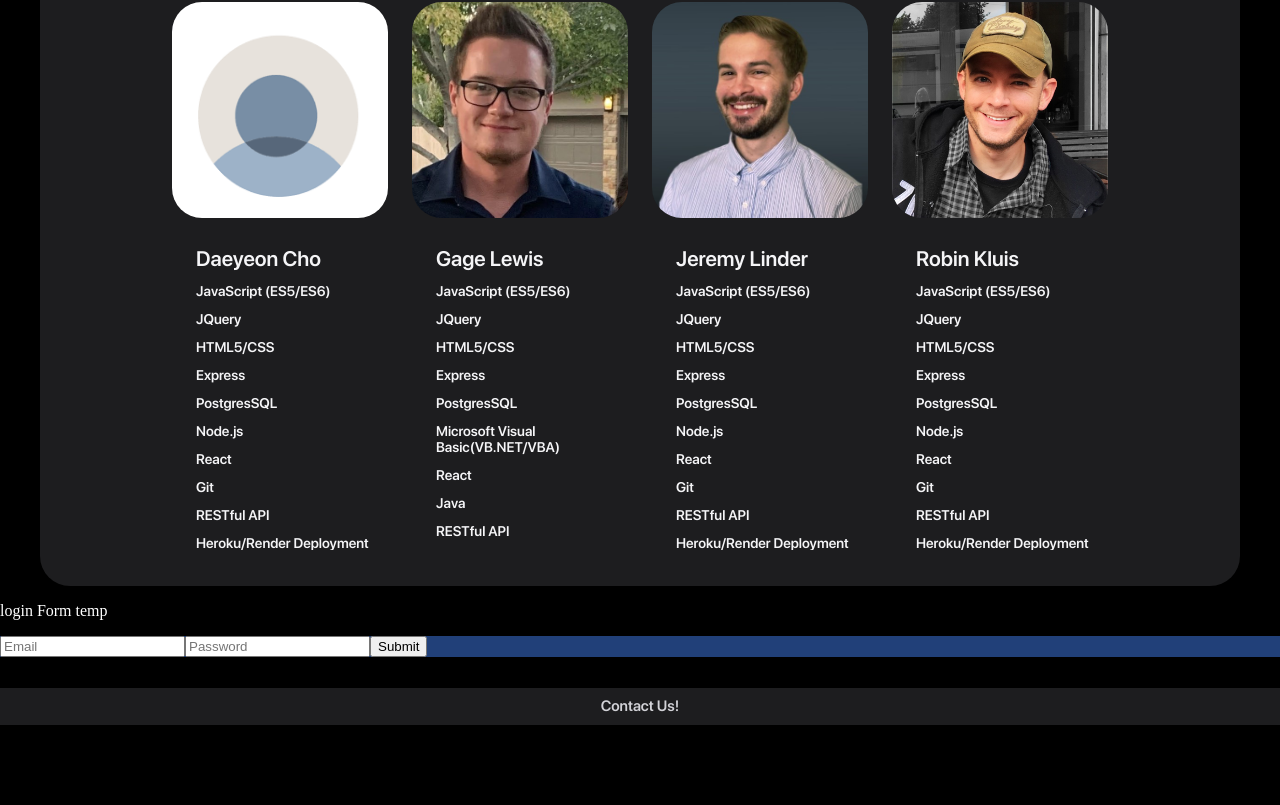
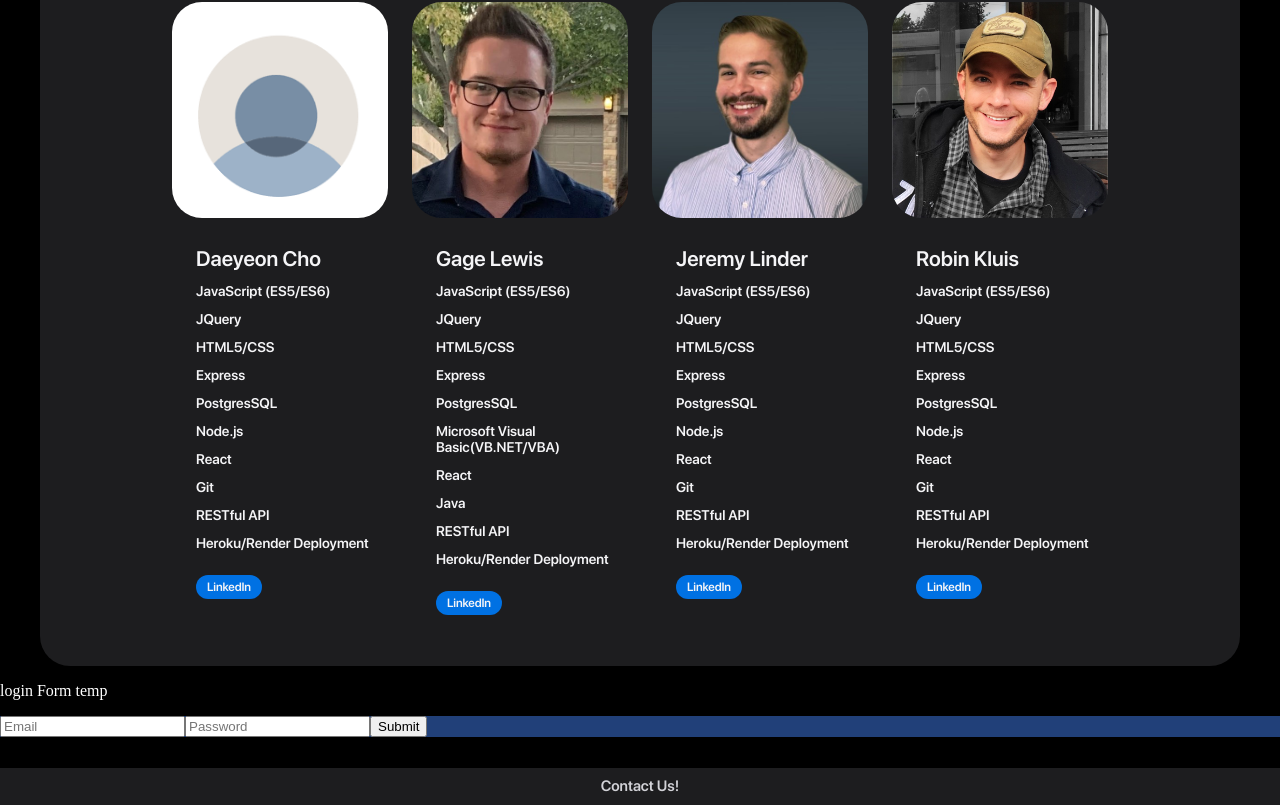
Before and after one commit to Gglws/Code-Ghost, a React (Create React App) app: page / in a window 1280 px wide. Shown: the part 3045-3850 px from the top of the page. Before the commit the page ends 3770 px from the top, so only its background shows below. Built offline with nearby package versions, Linux system fonts and the light colour scheme.

Commit message:
fixed box size

```diff
--- a/src/styles.css
+++ b/src/styles.css
@@ -192,7 +192,7 @@ main {
   display: flex;
   flex-direction: row;
   justify-content: center;
-  height: 70vh;
+  height: 80vh;
   margin-bottom: 3%;
   overflow: scroll;
 }
@@ -243,7 +243,7 @@ a.button {
   margin-left: 15%;
   margin-right: 15%;
   margin-top: 5%;
-  margin-bottom: 1%;
+  margin-bottom: 5%;
   align-items: center;
   font-size: 12px;
   color: #f5f5f7;
```
